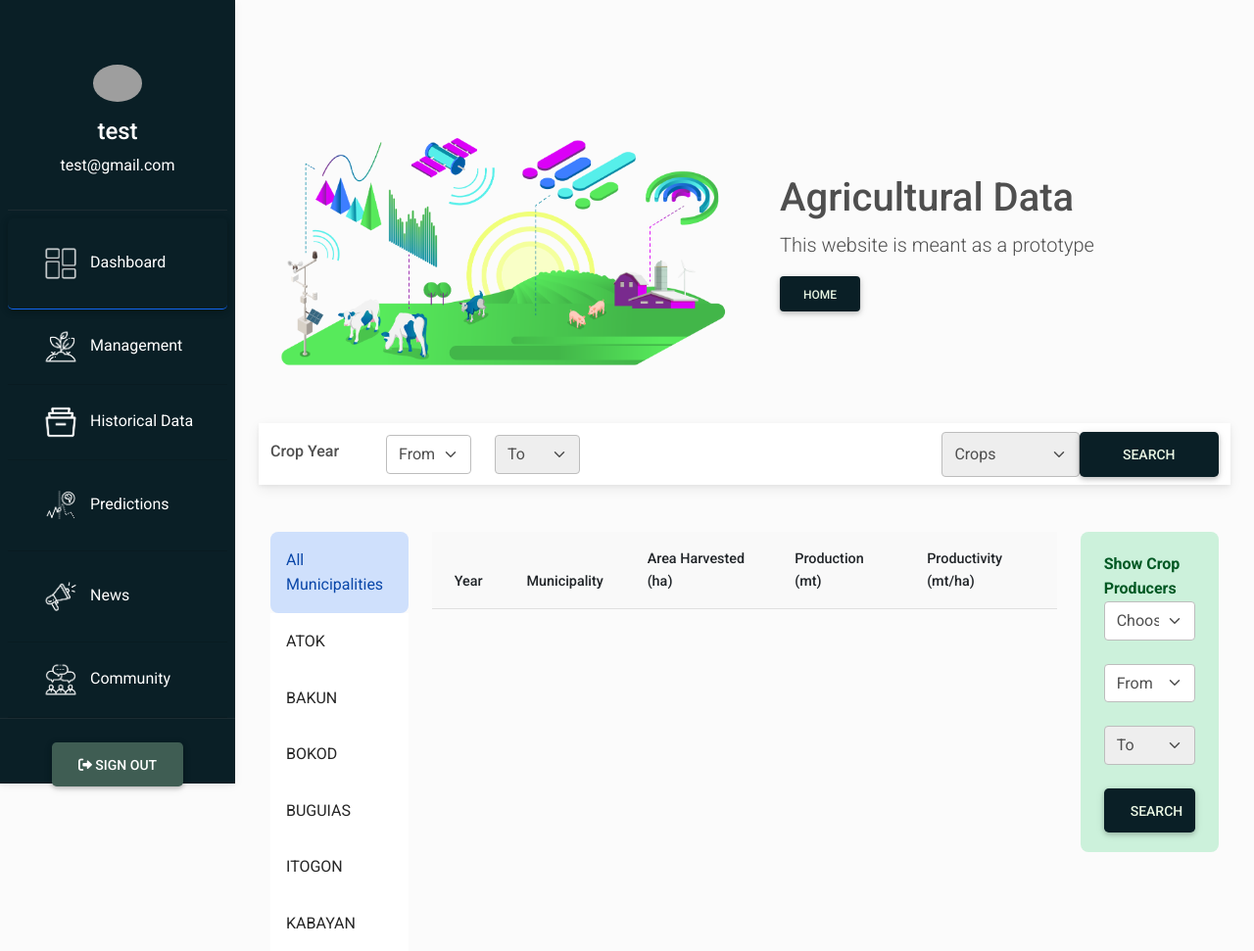
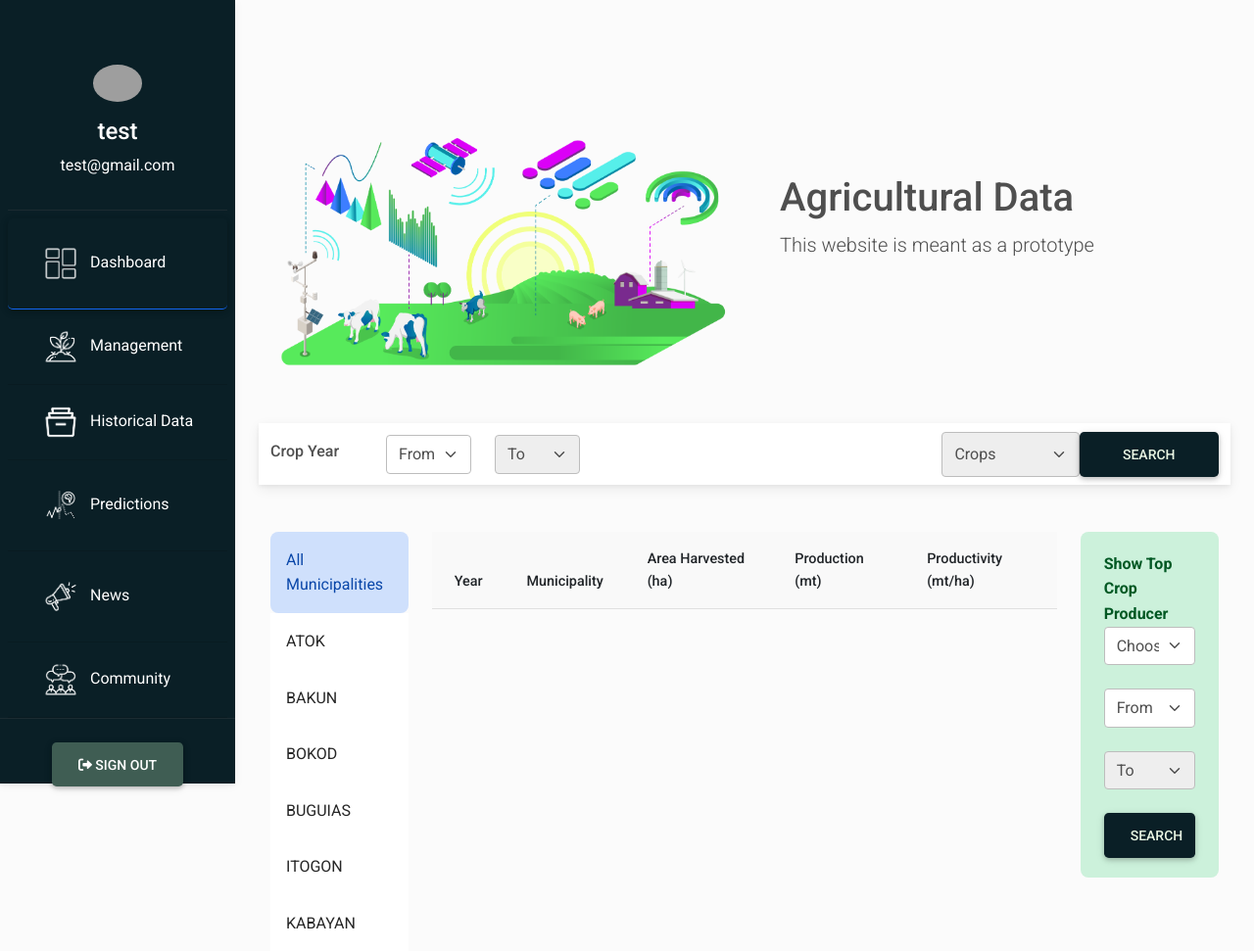
Before and after one commit to donharl1522/cit8UcSpecial, a PHP site: page /historicaldata/agricultural/index.php in a window 1280 px wide. Shown: the top 971 px of the page at 98% size. Run offline with PHP 8.4, Linux system fonts and the light colour scheme; a user stored in the database is signed in; lists and menus that the app fills with data are empty; some libraries are stand-ins or nearby versions; grey boxes are pictures that could not be loaded.

Commit message:
Add files via upload

```diff
--- a/historicaldata/agricultural/index.php
+++ b/historicaldata/agricultural/index.php
@@ -26,7 +26,6 @@
                   <div class="container my-5">
                      <p class="h1">Agricultural Data </p>
                      <p class="lead">This website is meant as a prototype</p>
-                     <a class="btn btn-color-primary" href="homePage.php?id=">Home</a>
                   </div>
                </div>
             </div>
@@ -812,7 +811,7 @@
 
             <div class="col-2">
             <div class="alert alert-success" role="alert" data-mdb-color="success">
-                    <span class="alert-link">Show Crop Producers</span>
+                    <span class="alert-link">Show Top Crop Producer</span>
                     <form method="post">
                         <select  class="form-select mb-4" name="topCropSelect" id="topCropSelect">
                         <option disabled selected>Choose Crop</option>
```
